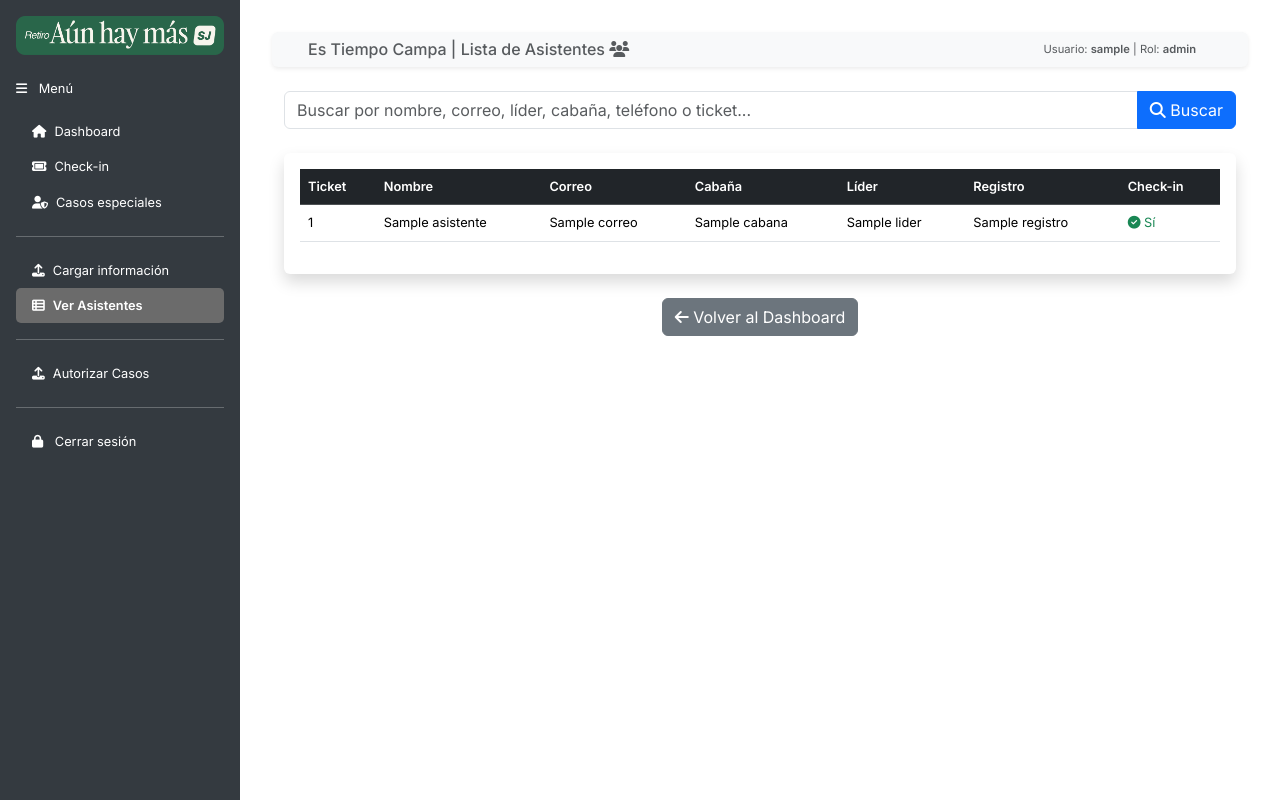
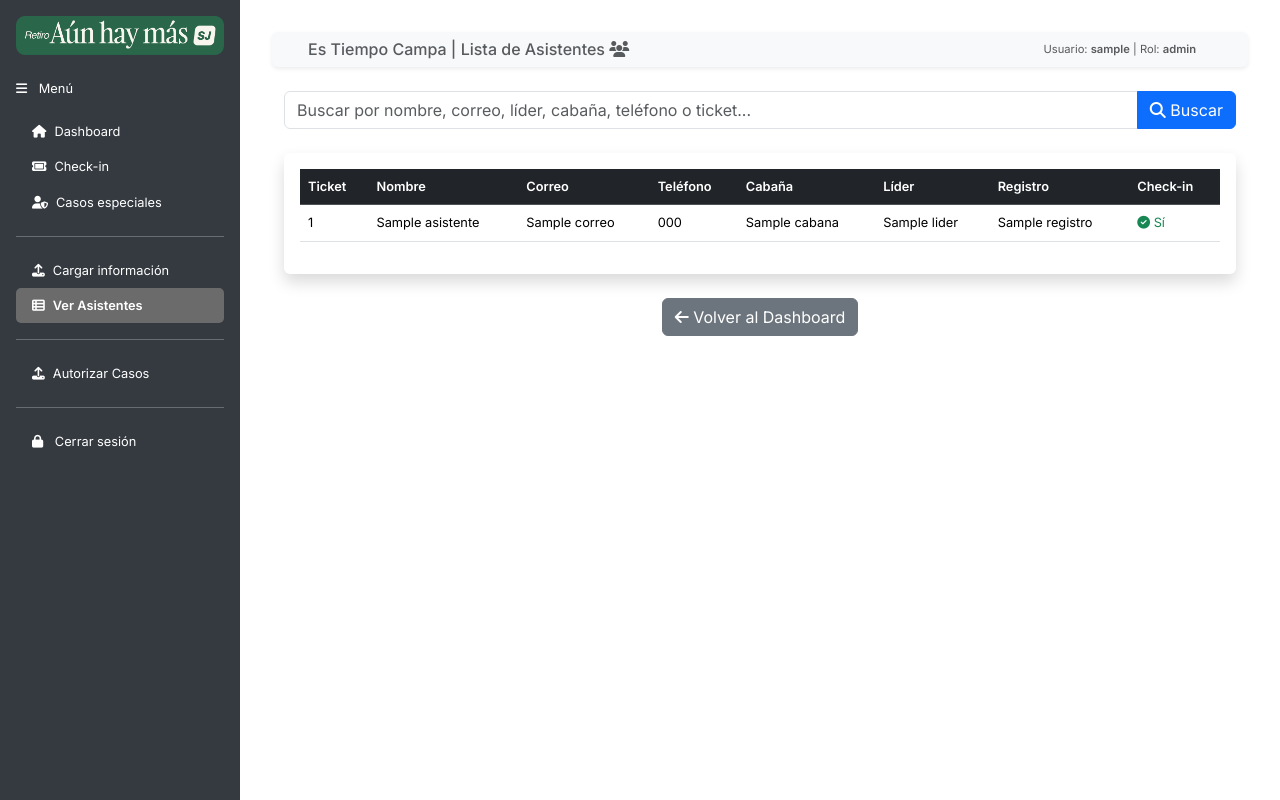
Before and after one commit to Jdanielvilla7/SJConfe, a Flask app: page /asistentes in a window 1280 px wide. Run offline with Flask 3, Linux system fonts and the light colour scheme; the visitor is signed in with stand-in values (Sample User, id 1); a database or web service that is not in the repository returns one stand-in record (values such as "Sample title"); some libraries are stand-ins or nearby versions.

Commit message:
Telefono

```diff
--- a/templates/asistentes.html
+++ b/templates/asistentes.html
@@ -23,6 +23,7 @@
           <th>Ticket</th>
           <th>Nombre</th>
           <th>Correo</th>
+          <th>Teléfono</th>
           <th>Cabaña</th>
           <th>Líder</th>
           <th>Registro</th>
@@ -35,6 +36,7 @@
           <td>{{ asistente.ticket_id or '—' }}</td>
           <td>{{ asistente.nombre }}</td>
           <td>{{ asistente.correo }}</td>
+          <td>{{ asistente.telefono or '—' }}</td>
           <td>{{ asistente.cabana or '—' }}</td>
           <td>{{ asistente.lider or '—' }}</td>
           <td>{{ asistente.registro or '—' }}</td>
@@ -48,7 +50,7 @@
         </tr>
         {% else %}
         <tr>
-          <td colspan="7" class="text-center text-muted">No se encontraron asistentes.</td>
+          <td colspan="8" class="text-center text-muted">No se encontraron asistentes.</td>
         </tr>
         {% endfor %}
       </tbody>
```
